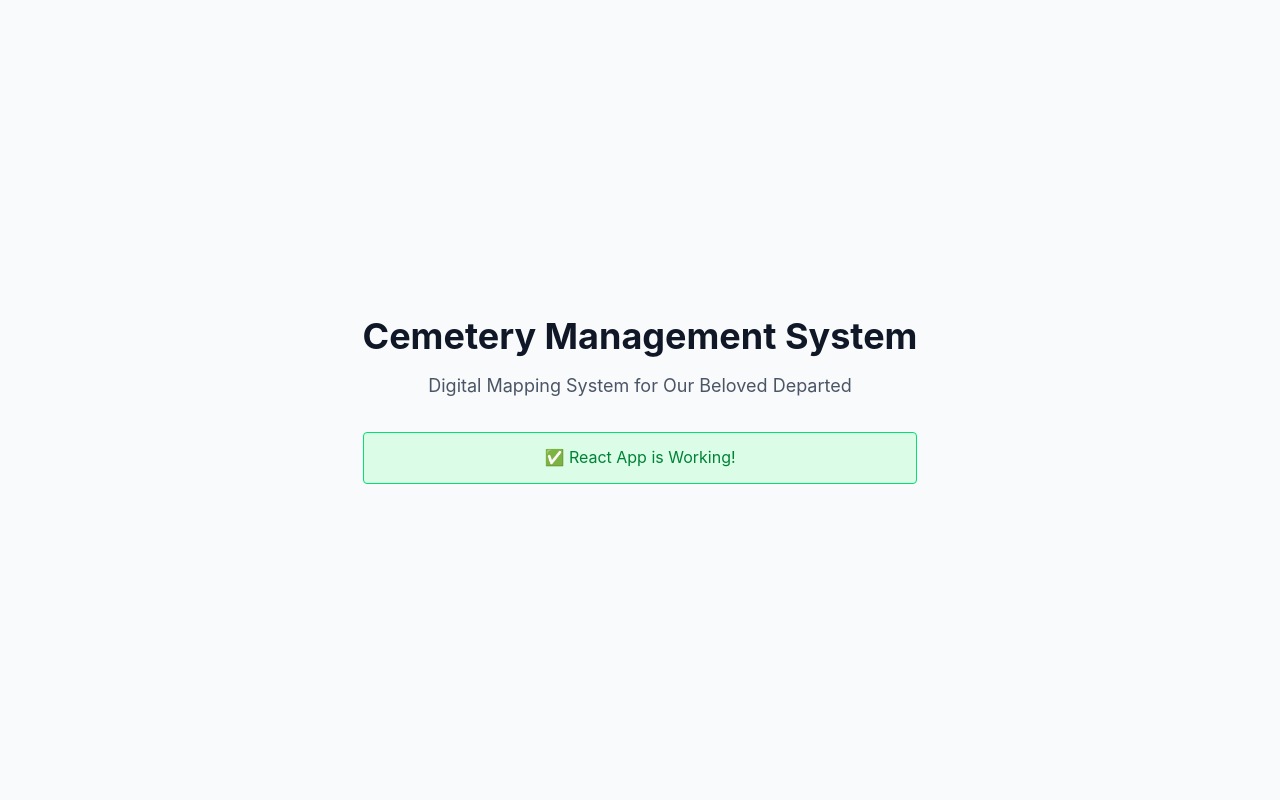
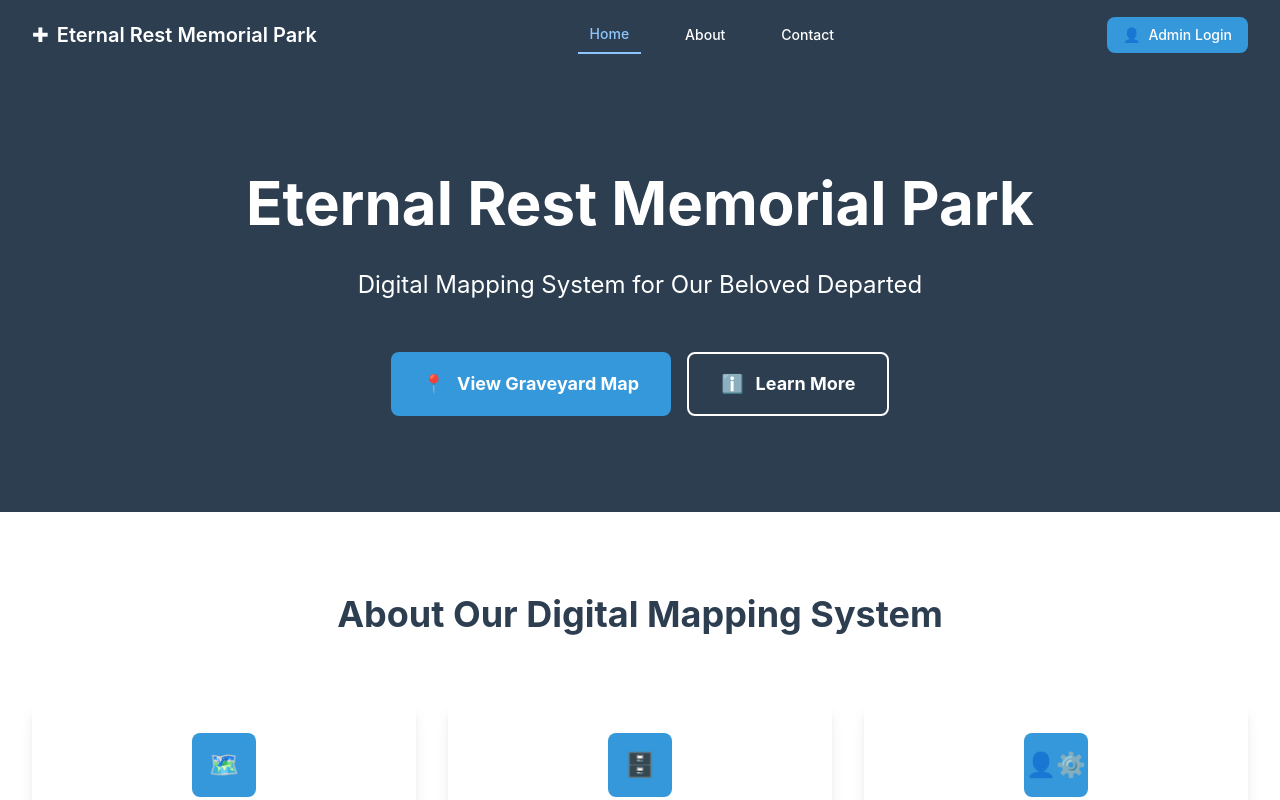
Before and after one commit to crammberry/React_Capstone_Project--2-, a React (Vite) app: page / in a window 1280 px wide. Shown: the top 800 px of the page. Built offline with nearby package versions, Linux system fonts and the light colour scheme; no server answers.

Commit message:
Restore full Cemetery Management System - deployment is now working!

```diff
--- a/src/App.jsx
+++ b/src/App.jsx
@@ -1,8 +1,50 @@
 import React from 'react';
-import SimpleTest from './components/SimpleTest';
+import { BrowserRouter as Router, Routes, Route } from 'react-router-dom';
+import { AuthProvider } from './contexts/AuthContext';
+import { ExhumationProvider } from './contexts/ExhumationContext';
+import Header from './components/Header';
+import Footer from './components/Footer';
+import HeroSection from './components/HeroSection';
+import FeaturesSection from './components/FeaturesSection';
+import MapPage from './pages/MapPage';
+import AboutPage from './pages/AboutPage';
+import ContactPage from './pages/ContactPage';
+import AdminDashboard from './pages/AdminDashboard';
+import NotFoundPage from './pages/NotFoundPage';
+import ProtectedRoute from './components/ProtectedRoute';
 
 function App() {
-  return <SimpleTest />;
+  return (
+    <AuthProvider>
+      <ExhumationProvider>
+        <Router>
+          <div className="min-h-screen bg-gray-50">
+            <Routes>
+              <Route path="/" element={
+                <>
+                  <Header />
+                  <main>
+                    <HeroSection />
+                    <FeaturesSection />
+                  </main>
+                  <Footer />
+                </>
+              } />
+              <Route path="/map" element={<MapPage />} />
+              <Route path="/about" element={<AboutPage />} />
+              <Route path="/contact" element={<ContactPage />} />
+              <Route path="/admin" element={
+                <ProtectedRoute requireAdmin={true}>
+                  <AdminDashboard />
+                </ProtectedRoute>
+              } />
+              <Route path="*" element={<NotFoundPage />} />
+            </Routes>
+          </div>
+        </Router>
+      </ExhumationProvider>
+    </AuthProvider>
+  );
 }
 
 export default App;
```
